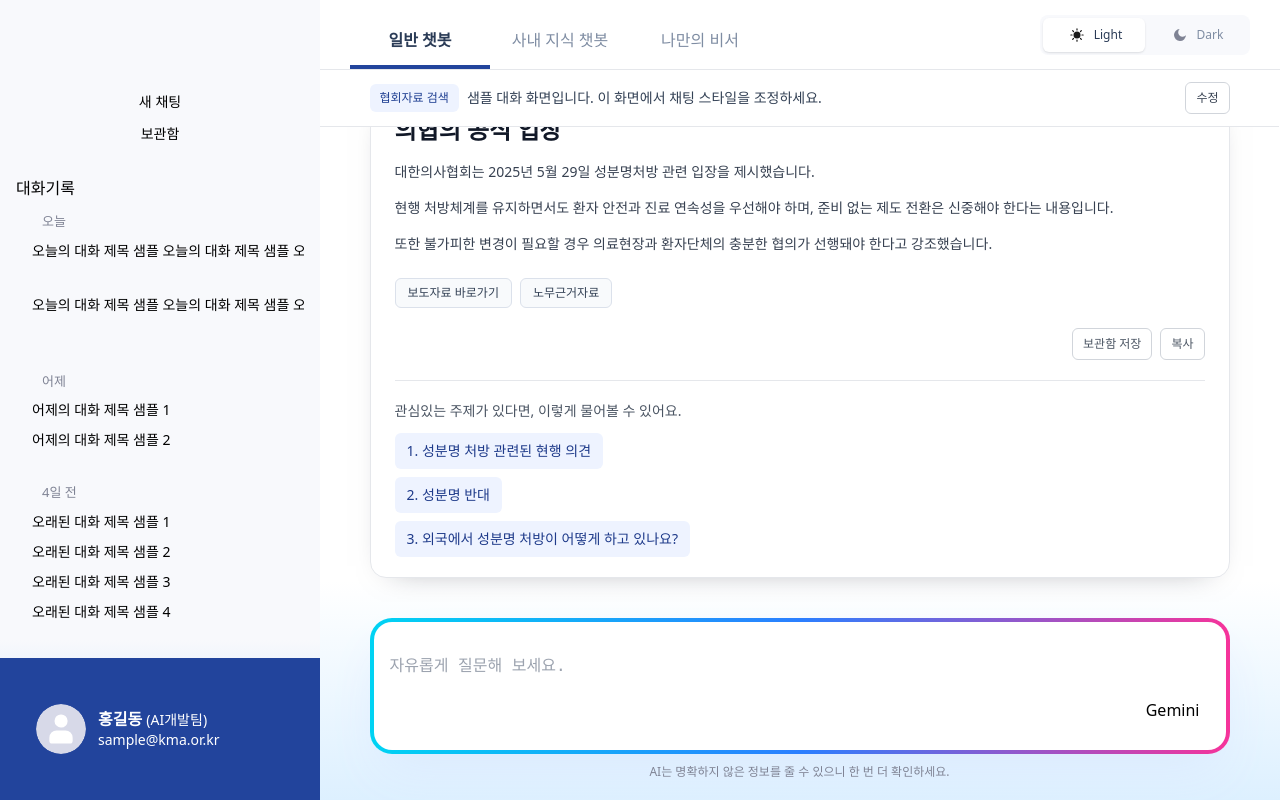
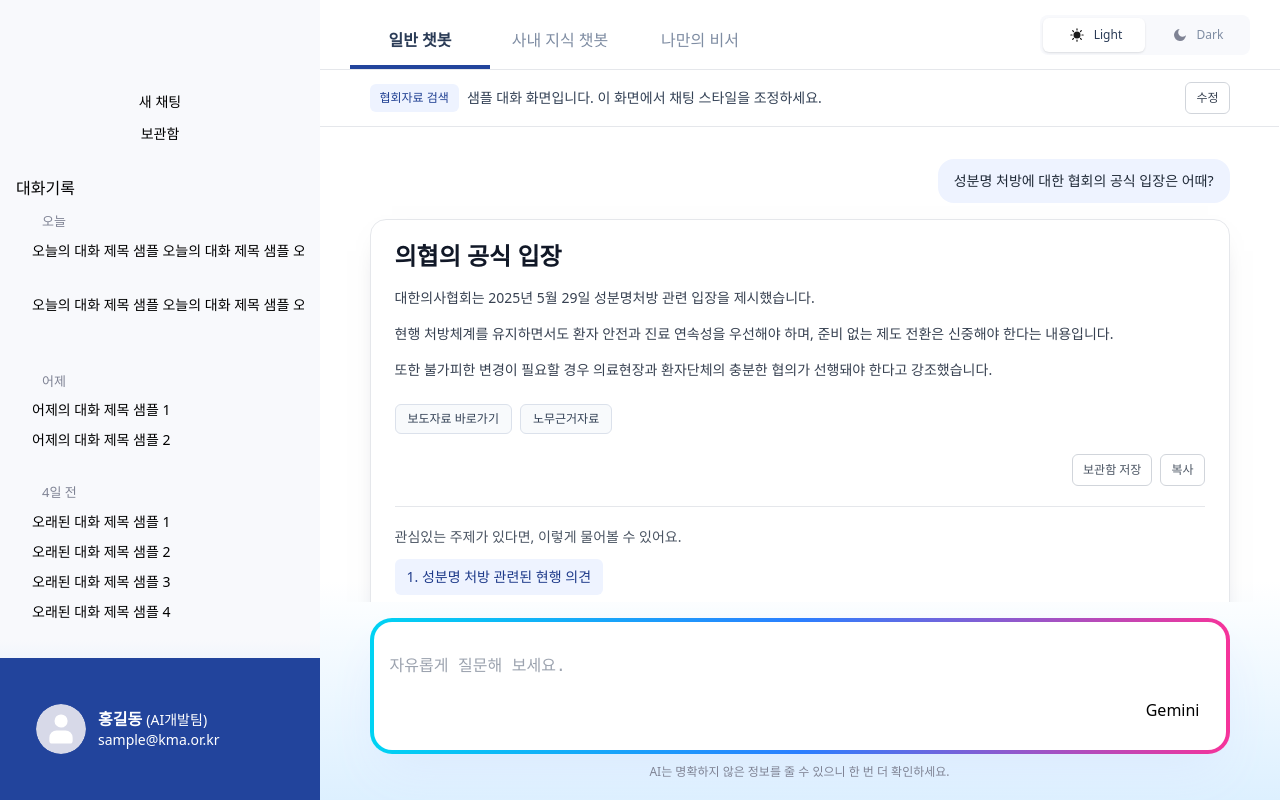
Before and after one commit to blue-day/kma.athena-dev, a Next.js app in the folder apps/kma-athena/: page /chat/conversation in a window 1280 px wide. Built offline with nearby package versions, Linux system fonts and the light colour scheme.

Commit message:
일반 챗봇 - 진입, 대화상세 별도파일 분리

```diff
--- a/apps/kma-athena/src/app/(main)/chat/conversation/page.tsx
+++ b/apps/kma-athena/src/app/(main)/chat/conversation/page.tsx
@@ -1,9 +1,5 @@
-import { ChatConversationPage } from '@/views/ChatConversationPage';
+import { ChatConversationView } from '@/views/chat/ChatConversationView';
 
 export default function Page() {
-  return (
-    <ChatConversationPage
-      initialMessages={['샘플 대화 화면입니다. 이 화면에서 채팅 스타일을 조정하세요.']}
-    />
-  );
+  return <ChatConversationView />;
 }
--- a/apps/kma-athena/src/features/chat/ui/AssistantAnswerCard.tsx
+++ b/apps/kma-athena/src/features/chat/ui/AssistantAnswerCard.tsx
@@ -1,92 +1,74 @@
-'use client';
-
-import { useMemo, useState } from 'react';
-import type { ConversationResourceLink } from '@/features/chat/model/conversation';
-import { RecommendedQuestions } from '@/features/chat/ui/RecommendedQuestions';
-
-interface AssistantAnswerCardProps {
-  content: string;
-  links: ConversationResourceLink[];
-  recommendations: string[];
-  onSelectRecommendation: (question: string) => void;
-  onOpenMaterialPanel?: () => void;
-}
-
-export function AssistantAnswerCard({
-  content,
-  links,
-  recommendations,
-  onSelectRecommendation,
-  onOpenMaterialPanel,
-}: AssistantAnswerCardProps) {
-  const [isSaved, setIsSaved] = useState(false);
-  const [copyState, setCopyState] = useState<'idle' | 'done'>('idle');
-
-  const formattedContent = useMemo(
-    () =>
-      content.split('\n').map((line, index) => (
-        <p key={`${line}-${index}`} className={index === 0 ? '' : 'mt-2'}>
-          {line}
-        </p>
-      )),
-    [content],
-  );
-
-  const handleCopy = async () => {
-    try {
-      await navigator.clipboard.writeText(content);
-      setCopyState('done');
-      window.setTimeout(() => setCopyState('idle'), 1200);
-    } catch {
-      setCopyState('idle');
-    }
-  };
-
+export function AssistantAnswerCard() {
   return (
     <article className="w-full rounded-2xl border border-[#e5e7eb] bg-white px-6 py-5 shadow-[0_10px_30px_-22px_rgba(15,23,42,0.5)]">
       <h3 className="text-2xl font-bold text-[#111827]">의협의 공식 입장</h3>
-      <div className="mt-3 text-sm leading-7 text-[#374151]">{formattedContent}</div>
+      <div className="mt-3 text-sm leading-7 text-[#374151]">
+        <p>대한의사협회는 2025년 5월 29일 성분명처방 관련 입장을 제시했습니다.</p>
+        <p className="mt-2">
+          현행 처방체계를 유지하면서도 환자 안전과 진료 연속성을 우선해야 하며, 준비 없는 제도
+          전환은 신중해야 한다는 내용입니다.
+        </p>
+        <p className="mt-2">
+          또한 불가피한 변경이 필요할 경우 의료현장과 환자단체의 충분한 협의가 선행돼야 한다고
+          강조했습니다.
+        </p>
+      </div>
 
       <div className="mt-5 flex flex-wrap items-center gap-2">
-        {links.map((link) => (
-          <a
-            key={link.id}
-            href={link.href}
-            target="_blank"
-            rel="noreferrer"
-            className="inline-flex items-center rounded-md border border-[#dbe1eb] bg-[#f8fafc] px-3 py-1.5 text-xs text-[#334155] transition-colors hover:bg-[#eef2ff]"
-            onClick={(event) => {
-              event.preventDefault();
-              onOpenMaterialPanel?.();
-            }}
-          >
-            {link.label}
-          </a>
-        ))}
+        <button
+          type="button"
+          className="inline-flex items-center rounded-md border border-[#dbe1eb] bg-[#f8fafc] px-3 py-1.5 text-xs text-[#334155] transition-colors hover:bg-[#eef2ff]"
+        >
+          보도자료 바로가기
+        </button>
+        <button
+          type="button"
+          className="inline-flex items-center rounded-md border border-[#dbe1eb] bg-[#f8fafc] px-3 py-1.5 text-xs text-[#334155] transition-colors hover:bg-[#eef2ff]"
+        >
+          노무근거자료
+        </button>
       </div>
 
       <div className="mt-5 flex items-center justify-end gap-2">
         <button
           type="button"
-          onClick={() => setIsSaved((prev) => !prev)}
-          className={`inline-flex h-8 items-center rounded-md border px-2.5 text-xs transition-colors ${
-            isSaved
-              ? 'border-[#bfd2ff] bg-[#eef3ff] text-[#1e40af]'
-              : 'border-[#d1d5db] text-[#4b5563] hover:bg-[#f8fafc]'
-          }`}
+          className="inline-flex h-8 items-center rounded-md border border-[#d1d5db] px-2.5 text-xs text-[#4b5563] transition-colors hover:bg-[#f8fafc]"
         >
-          {isSaved ? '보관함 저장됨' : '보관함 저장'}
+          보관함 저장
         </button>
         <button
           type="button"
-          onClick={handleCopy}
           className="inline-flex h-8 items-center rounded-md border border-[#d1d5db] px-2.5 text-xs text-[#4b5563] transition-colors hover:bg-[#f8fafc]"
         >
-          {copyState === 'done' ? '복사 완료' : '복사'}
+          복사
         </button>
       </div>
 
-      <RecommendedQuestions questions={recommendations} onSelect={onSelectRecommendation} />
+      <div className="mt-5 border-t border-[#e5e7eb] pt-5">
+        <p className="mb-3 text-sm text-[#4b5563]">
+          관심있는 주제가 있다면, 이렇게 물어볼 수 있어요.
+        </p>
+        <div className="flex flex-col gap-2">
+          <button
+            type="button"
+            className="inline-flex w-fit max-w-full items-center rounded-md bg-[#eef3ff] px-3 py-2 text-left text-sm text-[#1e3a8a] transition-colors hover:bg-[#dbeafe]"
+          >
+            <span className="truncate">1. 성분명 처방 관련된 현행 의견</span>
+          </button>
+          <button
+            type="button"
+            className="inline-flex w-fit max-w-full items-center rounded-md bg-[#eef3ff] px-3 py-2 text-left text-sm text-[#1e3a8a] transition-colors hover:bg-[#dbeafe]"
+          >
+            <span className="truncate">2. 성분명 반대</span>
+          </button>
+          <button
+            type="button"
+            className="inline-flex w-fit max-w-full items-center rounded-md bg-[#eef3ff] px-3 py-2 text-left text-sm text-[#1e3a8a] transition-colors hover:bg-[#dbeafe]"
+          >
+            <span className="truncate">3. 외국에서 성분명 처방이 어떻게 하고 있나요?</span>
+          </button>
+        </div>
+      </div>
     </article>
   );
 }
--- a/apps/kma-athena/src/views/ChatConversationPage.tsx
+++ /dev/null
@@ -1,11 +0,0 @@
-import { ChatConversationView } from '@/views/chat/ChatConversationView';
-
-interface ChatConversationPageProps {
-  initialMessages?: string[];
-}
-
-export function ChatConversationPage({
-  initialMessages = [],
-}: ChatConversationPageProps) {
-  return <ChatConversationView mode="history" initialMessages={initialMessages} />;
-}
--- a/apps/kma-athena/src/views/chat/ChatConversationView.tsx
+++ b/apps/kma-athena/src/views/chat/ChatConversationView.tsx
@@ -1,216 +1,44 @@
 'use client';
 
-import { useEffect, useMemo, useRef, useState } from 'react';
-import { useRouter } from 'next/navigation';
-import type { ChatMessage } from '@/features/chat/model/conversation';
 import { AssistantAnswerCard } from '@/features/chat/ui/AssistantAnswerCard';
 import { ChatPromptInput } from '@/features/chat/ui/ChatPromptInput';
-import { ChatWelcomeHero } from '@/features/chat/ui/ChatWelcomeHero';
 import { ConversationSummaryHeader } from '@/features/chat/ui/ConversationSummaryHeader';
 import { MaterialPanel } from '@/features/chat/ui/MaterialPanel';
 import { ChatLayout } from '@/widgets/layout/ChatLayout';
 
-interface ChatConversationViewProps {
-  mode: 'new' | 'history';
-  initialMessages?: string[];
-}
+const noop = (_value?: string) => {};
 
-const DEFAULT_USER_QUESTION = '성분명 처방에 대한 협회의 공식 입장은 어때?';
-
-const DEFAULT_ASSISTANT_MESSAGE: Omit<ChatMessage, 'id'> = {
-  role: 'assistant',
-  text: `대한의사협회는 2025년 5월 29일 성분명처방 관련 입장을 제시했습니다.
-현행 처방체계를 유지하면서도 환자 안전과 진료 연속성을 우선해야 하며, 준비 없는 제도 전환은 신중해야 한다는 내용입니다.
-또한 불가피한 변경이 필요할 경우 의료현장과 환자단체의 충분한 협의가 선행돼야 한다고 강조했습니다.`,
-  links: [
-    {
-      id: 'kma-official-1',
-      label: '보도자료 바로가기',
-      href: '#',
-    },
-    {
-      id: 'kma-official-2',
-      label: '노무근거자료',
-      href: '#',
-    },
-  ],
-  recommendations: [
-    '성분명 처방 관련된 현행 의견',
-    '성분명 반대',
-    '외국에서 성분명 처방이 어떻게 하고 있나요?',
-  ],
-};
-
-const createMessageId = () => {
-  if (typeof crypto !== 'undefined' && 'randomUUID' in crypto) {
-    return crypto.randomUUID();
-  }
-  return `${Date.now()}-${Math.random().toString(16).slice(2)}`;
-};
-
-const createAssistantMessage = (): ChatMessage => ({
-  id: createMessageId(),
-  ...DEFAULT_ASSISTANT_MESSAGE,
-});
-
-const createUserMessage = (text: string): ChatMessage => ({
-  id: createMessageId(),
-  role: 'user',
-  text,
-});
-
-const getInitialConversationMessages = (
-  mode: 'new' | 'history',
-  initialMessages: string[],
-): ChatMessage[] => {
-  if (mode === 'new' && initialMessages.length === 0) {
-    return [];
-  }
-
-  const firstQuestion = initialMessages[0]?.trim() || DEFAULT_USER_QUESTION;
-  return [createUserMessage(firstQuestion), createAssistantMessage()];
-};
-
-export function ChatConversationView({
-  mode,
-  initialMessages = [],
-}: ChatConversationViewProps) {
-  const router = useRouter();
-  const [messages, setMessages] = useState<ChatMessage[]>(
-    getInitialConversationMessages(mode, initialMessages),
-  );
-  const [isConversationStarted, setIsConversationStarted] = useState(
-    mode === 'history' || initialMessages.length > 0,
-  );
-  const [isMaterialOpen, setIsMaterialOpen] = useState(false);
-  const scrollContainerRef = useRef<HTMLDivElement>(null);
-  const navigationTimerRef = useRef<number | null>(null);
-
-  const handleSubmit = (message: string) => {
-    const userMessage = createUserMessage(message);
-    const assistantMessage = createAssistantMessage();
-    setMessages((prev) => [...prev, userMessage, assistantMessage]);
-    setIsConversationStarted(true);
-
-    // 새 채팅 첫 전송 시 정적 대화 화면 라우트로 전환합니다.
-    if (mode === 'new' && !isConversationStarted) {
-      navigationTimerRef.current = window.setTimeout(() => {
-        router.replace('/chat/conversation');
-      }, 220);
-    }
-  };
-
-  useEffect(() => {
-    const container = scrollContainerRef.current;
-
-    if (!container || messages.length === 0) {
-      return;
-    }
-
-    container.scrollTo({
-      top: container.scrollHeight,
-      behavior: 'smooth',
-    });
-  }, [messages]);
-
-  useEffect(() => {
-    return () => {
-      if (navigationTimerRef.current !== null) {
-        window.clearTimeout(navigationTimerRef.current);
-      }
-    };
-  }, []);
-
-  const shouldShowWelcome = mode === 'new' && !isConversationStarted;
-  const shouldShowDesktopDockedInput =
-    mode === 'history' || isConversationStarted;
-  const shouldAnimateDesktopDock =
-    mode === 'new' && isConversationStarted && messages.length > 0;
-  const summaryTitle = useMemo(() => {
-    const firstUserMessage = messages.find((message) => message.role === 'user');
-    return firstUserMessage?.text || DEFAULT_USER_QUESTION;
-  }, [messages]);
+export function ChatConversationView() {
 
   return (
     <ChatLayout>
       <div className="relative flex h-full">
         <section className="relative z-10 mx-auto flex h-full w-full flex-col">
-          {isConversationStarted && (
-            <ConversationSummaryHeader
-              summary={{
-                category: '협회자료 검색',
-                title: summaryTitle,
-              }}
-            />
-          )}
+          <ConversationSummaryHeader />
 
-          <div
-            ref={scrollContainerRef}
-            className={`custom-scrollbar min-h-0 flex-1 overflow-y-auto px-2.5 ${
-              isConversationStarted ? 'pt-6' : ''
-            }`}
-          >
-            {shouldShowWelcome ? (
-              <>
-                {/* 입력 전(PC): 기존과 동일하게 중앙 입력창을 노출합니다. */}
-                <div className="mx-auto hidden h-full w-full flex-col items-center pt-[220px] md:flex">
-                  <ChatWelcomeHero subtitle="무엇을 도와드릴까요?" />
-                  <ChatPromptInput onSubmit={handleSubmit} />
-                </div>
-
-                {/* 입력 전(모바일): 입력창은 하단 고정이므로 웰컴 영역만 표시합니다. */}
-                <div className="mx-auto flex h-full w-full flex-col items-center pt-[30px] md:hidden">
-                  <ChatWelcomeHero subtitle="무엇을 도와드릴까요?" />
-                </div>
-              </>
-            ) : (
-              <div className="mx-auto flex w-full max-w-[860px] flex-col gap-4 pb-6 pt-2">
-                {messages.map((message) =>
-                  message.role === 'user' ? (
-                    <div
-                      key={message.id}
-                      className="chat-message-rise ml-auto max-w-[80%] rounded-2xl bg-[#eef3ff] px-4 py-3 text-sm text-[#1f2937]"
-                    >
-                      {message.text}
-                    </div>
-                  ) : (
-                    <AssistantAnswerCard
-                      key={message.id}
-                      content={message.text}
-                      links={message.links ?? []}
-                      recommendations={message.recommendations ?? []}
-                      onSelectRecommendation={handleSubmit}
-                      onOpenMaterialPanel={() => setIsMaterialOpen(true)}
-                    />
-                  ),
-                )}
+          <div className="custom-scrollbar min-h-0 flex-1 overflow-y-auto px-2.5 pt-6">
+            <div className="mx-auto flex w-full max-w-[860px] flex-col gap-4 pb-6 pt-2">
+              <div className="chat-message-rise ml-auto max-w-[80%] rounded-2xl bg-[#eef3ff] px-4 py-3 text-sm text-[#1f2937]">
+                성분명 처방에 대한 협회의 공식 입장은 어때?
               </div>
-            )}
+              <AssistantAnswerCard />
+            </div>
           </div>
 
-          {/* 모바일은 입력 전/후 모두 하단 고정 입력창을 사용합니다. */}
-          <div className="pb-5 pt-4 md:hidden px-2.5">
-            <ChatPromptInput onSubmit={handleSubmit} docked />
+          <div className="px-2.5 pb-5 pt-4 md:hidden">
+            <ChatPromptInput onSubmit={noop} docked />
           </div>
 
-          {shouldShowDesktopDockedInput && (
-            <div
-              className={`hidden pb-5 pt-4 md:block px-2.5 ${
-                shouldAnimateDesktopDock ? 'chat-input-dock-enter' : ''
-              }`}
-            >
-              <ChatPromptInput onSubmit={handleSubmit} docked />
-            </div>
-          )}
+          <div className="hidden px-2.5 pb-5 pt-4 md:block">
+            <ChatPromptInput onSubmit={noop} docked />
+          </div>
         </section>
 
         <aside
-          className={`hidden md:block flex-shrink-0 border-l border-gray-100 bg-gray-50 overflow-y-auto transition-all duration-300 ${
-            isMaterialOpen ? 'w-64 opacity-100' : 'w-0 opacity-0'
-          }`}
-          aria-hidden={!isMaterialOpen}
+          className="hidden w-0 flex-shrink-0 overflow-y-auto border-l border-gray-100 bg-gray-50 opacity-0 transition-all duration-300 md:block"
+          aria-hidden
         >
-          <MaterialPanel onClose={() => setIsMaterialOpen(false)} />
+          <MaterialPanel onClose={noop} />
         </aside>
       </div>
     </ChatLayout>
```
Also changed, not shown: apps/kma-athena/src/features/chat/ui/ConversationSummaryHeader.tsx (+5 -14 lines), apps/kma-athena/src/views/GeneralChatPage.tsx (+42 -2 lines).
